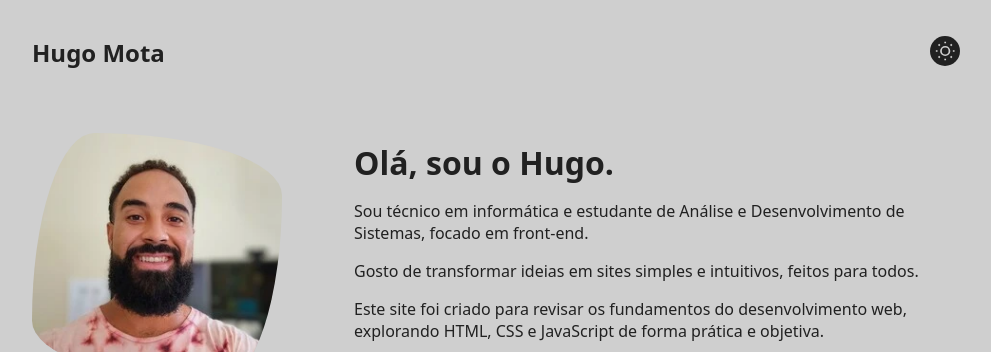
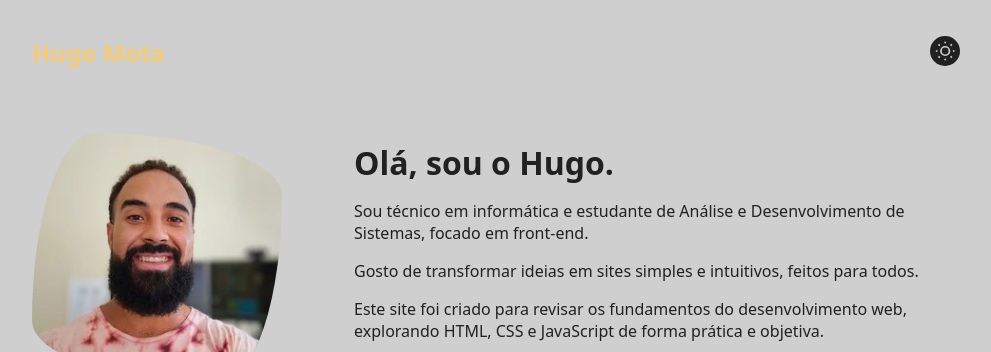
Before and after one commit to hugomota-dev/hugomota.github.io, a plain HTML site: page index.html in a window 1280 px wide. Shown: the top 352 px of the page, without its empty margins (144-1135 px from the left). Drawn offline with Linux system fonts and the light colour scheme.

Commit message:
Update style.css

```diff
--- a/assets/css/style.css
+++ b/assets/css/style.css
@@ -118,6 +118,9 @@ header {
   padding-bottom: 2rem;
 }
 
+header nav a h2 {
+  color: #f5cc75;
+}
 /* Estilização do botão */
 #theme-toggle {
   background: var(--text);
```
